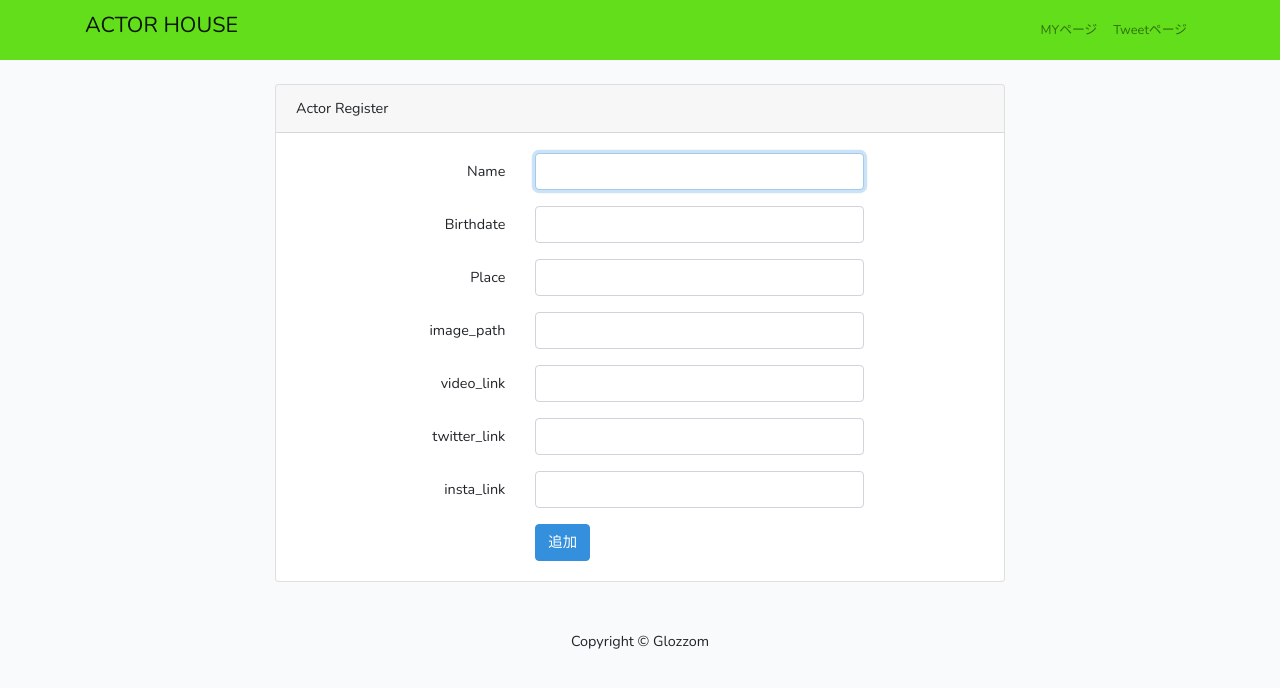
After one commit to shinpeiyamagiwa/actorhouse, a Laravel app: page /createactor in a window 1280 px wide. The commit adds this page. Shown: the top 688 px of the page. Run offline with Laravel 8, Linux system fonts and the light colour scheme; some libraries are stand-ins or nearby versions.

Commit message:
管理画面表示

```diff
--- /dev/null
+++ b/app/Http/Controllers/AdminController.php
@@ -0,0 +1,17 @@
+<?php
+
+namespace App\Http\Controllers;
+
+use Illuminate\Http\Request;
+
+class AdminController extends Controller
+{
+    //
+    public function createactor() {
+        return view('admin.createactor');
+    }
+    public function createmovie() {
+        return view('admin.createmovie');
+    }
+
+}
--- a/app/Http/Controllers/UserController.php
+++ b/app/Http/Controllers/UserController.php
@@ -3,11 +3,13 @@
 namespace App\Http\Controllers;
 
 use Illuminate\Http\Request;
+use App\Users;
 
 class UserController extends Controller
 {
     //
     public function index() {
-        return view('user.index');
+        $users = Users::all();
+        return view('user.index',compact('users'));
     }
 }
--- a/resources/views/actor/index.blade.php
+++ b/resources/views/actor/index.blade.php
@@ -8,7 +8,7 @@
         <img  class="card-body center img-fluid responsive" src="images/emmastone.jpg" alt="">
         <div class="row">
           <div class="col-6">
-          <p>エマ・ストーン</p>
+          <p>emastone</p>
           <h5>Fun:   人</h5>
           </div>
           <div class="float-right col-6">
--- /dev/null
+++ b/resources/views/admin/createactor.blade.php
@@ -0,0 +1,125 @@
+@extends('layouts.app')
+
+@section('content')
+<div class="container">
+    <div class="row justify-content-center">
+        <div class="col-md-8">
+            <div class="card">
+                <div class="card-header">{{ __('Actor Register') }}</div>
+
+                <div class="card-body">
+                    <form method="POST" action="{{ route('register') }}">
+                        @csrf
+
+                        <div class="form-group row">
+                            <label for="name" class="col-md-4 col-form-label text-md-right">{{ __('Name') }}</label>
+
+                            <div class="col-md-6">
+                                <input id="name" type="text" class="form-control{{ $errors->has('name') ? ' is-invalid' : '' }}" name="name" value="{{ old('name') }}" required autofocus>
+
+                                @if ($errors->has('name'))
+                                    <span class="invalid-feedback" role="alert">
+                                        <strong>{{ $errors->first('name') }}</strong>
+                                    </span>
+                                @endif
+                            </div>
+                        </div>
+
+                        <div class="form-group row">
+                            <label for="birthdate" class="col-md-4 col-form-label text-md-right">{{ __('Birthdate') }}</label>
+
+                            <div class="col-md-6">
+                                <input id="birthdate" type="text" class="form-control{{ $errors->has('birthdate') ? ' is-invalid' : '' }}" birthdate="birthdate" value="{{ old('birthdate') }}" required autofocus>
+
+                                @if ($errors->has('birthdate'))
+                                    <span class="invalid-feedback" role="alert">
+                                        <strong>{{ $errors->first('birthdate') }}</strong>
+                                    </span>
+                                @endif
+                            </div>
+                        </div>
+
+                        <div class="form-group row">
+                            <label for="place" class="col-md-4 col-form-label text-md-right">{{ __('Place') }}</label>
+
+                            <div class="col-md-6">
+                                <input id="place" type="text" class="form-control{{ $errors->has('place') ? ' is-invalid' : '' }}" place="place" value="{{ old('place') }}" required autofocus>
+
+                                @if ($errors->has('place'))
+                                    <span class="invalid-feedback" role="alert">
+                                        <strong>{{ $errors->first('place') }}</strong>
+                                    </span>
+                                @endif
+                            </div>
+                        </div>
+
+                        <div class="form-group row">
+                            <label for="image_path" class="col-md-4 col-form-label text-md-right">{{ __('image_path') }}</label>
+
+                            <div class="col-md-6">
+                                <input id="image_path" type="image_path" class="form-control{{ $errors->has('image_path') ? ' is-invalid' : '' }}" name="image_path" value="{{ old('image_path') }}" required>
+
+                                @if ($errors->has('image_path'))
+                                    <span class="invalid-feedback" role="alert">
+                                        <strong>{{ $errors->first('image_path') }}</strong>
+                                    </span>
+                                @endif
+                            </div>
+                        </div>
+
+                        <div class="form-group row">
+                            <label for="video_link" class="col-md-4 col-form-label text-md-right">{{ __('video_link') }}</label>
+
+                            <div class="col-md-6">
+                                <input id="video_link" type="video_link" class="form-control{{ $errors->has('video_link') ? ' is-invalid' : '' }}" name="video_link" value="{{ old('video_link') }}" required>
+
+                                @if ($errors->has('video_link'))
+                                    <span class="invalid-feedback" role="alert">
+                                        <strong>{{ $errors->first('video_link') }}</strong>
+                                    </span>
+                                @endif
+                            </div>
+                        </div>
+
+                        <div class="form-group row">
+                            <label for="twitter_link" class="col-md-4 col-form-label text-md-right">{{ __('twitter_link') }}</label>
+
+                            <div class="col-md-6">
+                                <input id="twitter_link" type="twitter_link" class="form-control{{ $errors->has('twitter_link') ? ' is-invalid' : '' }}" name="twitter_link" value="{{ old('twitter_link') }}" required>
+
+                                @if ($errors->has('twitter_link'))
+                                    <span class="invalid-feedback" role="alert">
+                                        <strong>{{ $errors->first('twitter_link') }}</strong>
+                                    </span>
+                                @endif
+                            </div>
+                        </div>
+
+                        <div class="form-group row">
+                            <label for="insta_link" class="col-md-4 col-form-label text-md-right">{{ __('insta_link') }}</label>
+
+                            <div class="col-md-6">
+                                <input id="insta_link" type="insta_link" class="form-control{{ $errors->has('insta_link') ? ' is-invalid' : '' }}" name="insta_link" value="{{ old('insta_link') }}" required>
+
+                                @if ($errors->has('insta_link'))
+                                    <span class="invalid-feedback" role="alert">
+                                        <strong>{{ $errors->first('insta_link') }}</strong>
+                                    </span>
+                                @endif
+                            </div>
+                        </div>
+
+                        <div class="form-group row mb-0">
+                            <div class="col-md-6 offset-md-4">
+                                <button type="submit" class="btn btn-primary">
+                                    {{ __('追加') }}
+                                </button>
+                            </div>
+                        </div>
+                    </form>
+                </div>
+            </div>
+        </div>
+    </div>
+</div>
+@endsection
--- a/resources/views/user/index.blade.php
+++ b/resources/views/user/index.blade.php
@@ -6,7 +6,7 @@
       <div class="col-lg-3 col-sm-6 img-fluid mb-3">
         <div class="card myimage ">
           <img  class="card-body rounded-circle" src="images/emmastone.jpg" alt="">
-          <h3 class="text-center">Shinpei</h3>
+          <h3 class="text-center">shinpei</h3>
           <div class="row">
             <div class="col-4">
               <p>FunActor:</p>
--- a/routes/web.php
+++ b/routes/web.php
@@ -19,13 +19,20 @@ Route::get('/movie', 'MovieController@index');
 // Route::get('/movie/like', 'MovieController@like');
 
 Route::get('/actor', 'ActorController@index');
+Route::get('/actor/{id}', 'ActorController@index');
 
 Route::get('/user', 'UserController@index');
+Route::get('/user/{id}', 'UserController@index');
 
 Route::get('/top', 'TopController@index');
 
 Route::get('/register','RegisterController@index');
 
+Route::get('/create','RegisterController@index');
+
 Auth::routes();
 
 Route::get('/home', 'HomeController@index')->name('home');
+
+Route::get('/createactor','AdminController@createactor');
+Route::get('/createmovie','AdminController@createmovie');
```
Also changed, not shown: app/Http/Controllers/ActorController.php (+9 -1 lines), resources/views/admin/createmovie.blade.php (added, +97 -0 lines), 2 other files.
